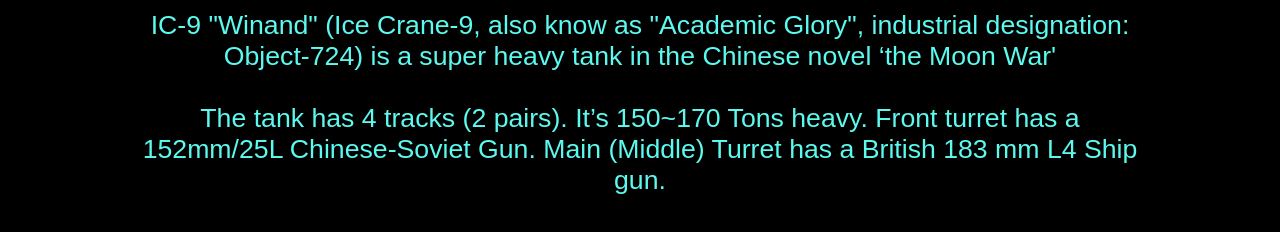
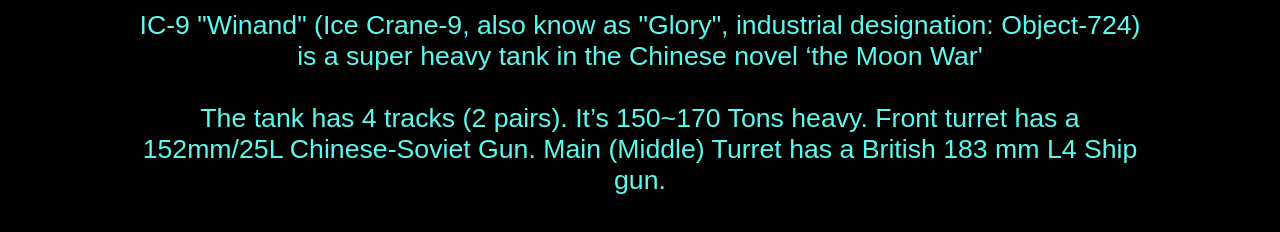
Before and after one commit to carlxiao1010/obj724v1, a plain HTML site: page index.html in a window 1280 px wide. Shown: the part 528-760 px from the top of the page. Drawn offline with Linux system fonts and the light colour scheme.

Commit message:
Update index.html

```diff
--- a/index.html
+++ b/index.html
@@ -58,7 +58,7 @@
     <!--Text-->
     <div class="contentA">
         <!--Text of the model's introduction.-->
-        <p>IC-9 "Winand" (Ice Crane-9, also know as "Academic Glory", industrial designation: Object-724) is a super heavy tank in the Chinese novel ‘the Moon War' <br><br>The tank has 4 tracks (2 pairs). It’s 150~170 Tons heavy. Front turret has a 152mm/25L Chinese-Soviet Gun. Main (Middle) Turret has a British 183 mm L4 Ship gun.</p>
+        <p>IC-9 "Winand" (Ice Crane-9, also know as "Glory", industrial designation: Object-724) is a super heavy tank in the Chinese novel ‘the Moon War' <br><br>The tank has 4 tracks (2 pairs). It’s 150~170 Tons heavy. Front turret has a 152mm/25L Chinese-Soviet Gun. Main (Middle) Turret has a British 183 mm L4 Ship gun.</p>
 
 
     </div>
```
